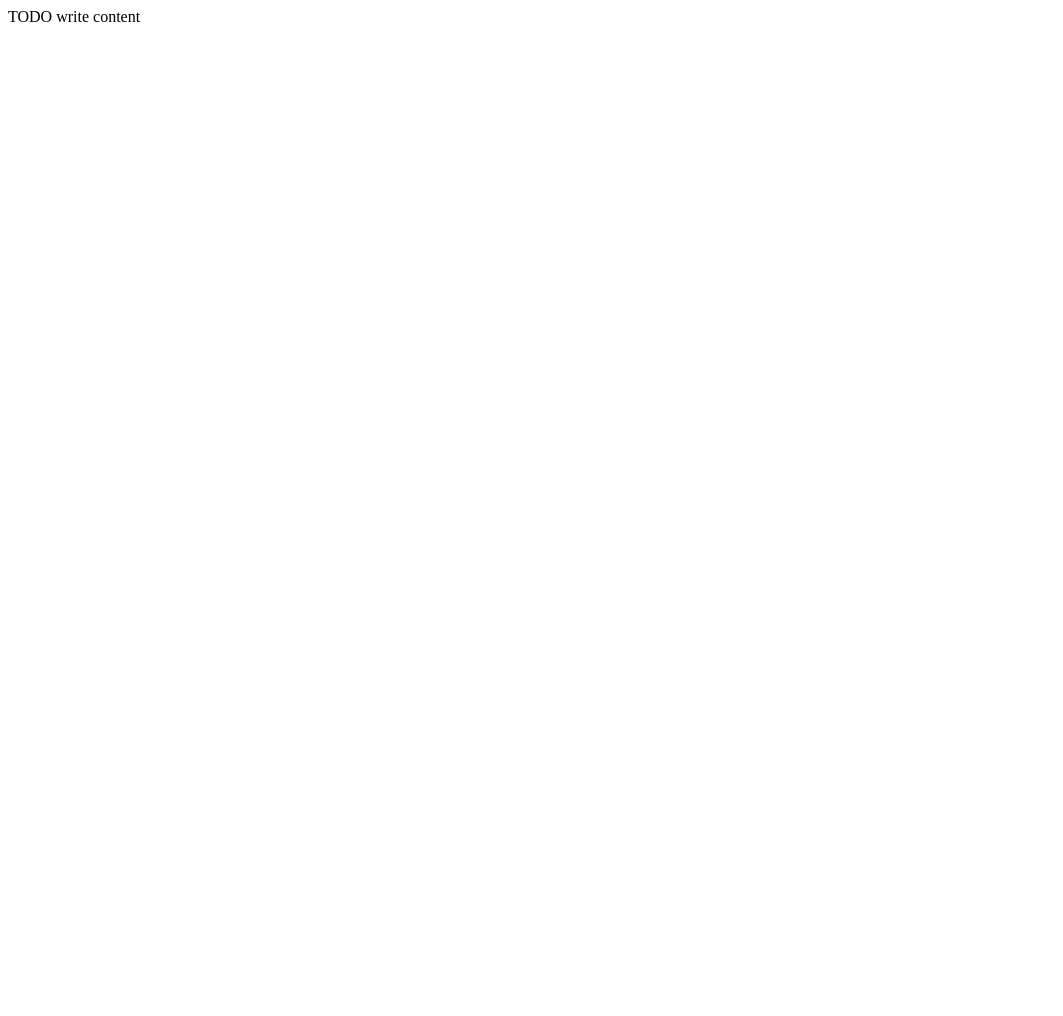
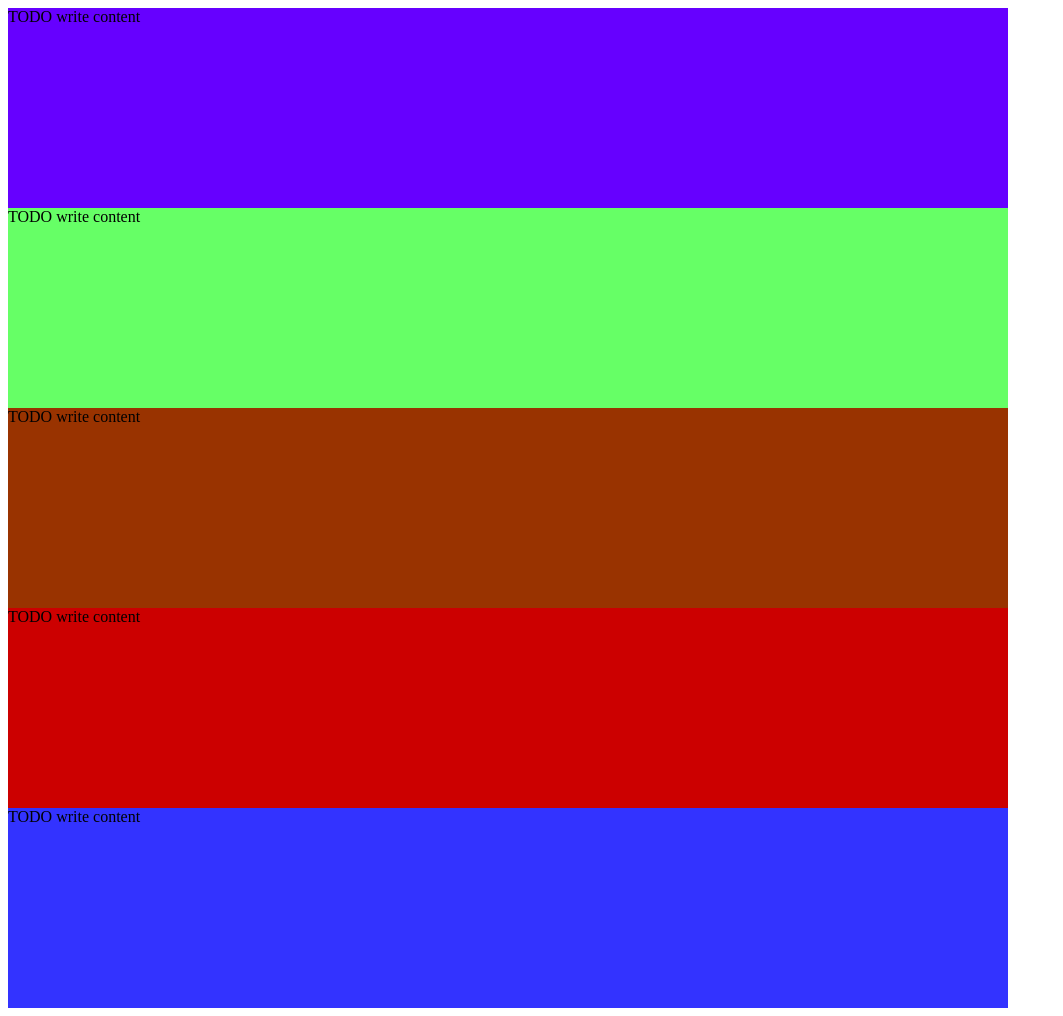
Before and after one commit to dyubero/GitHubGrupo, a plain HTML site: page public_html/index.html in a window 1280 px wide. Shown: the whole page, without its empty margins (0-1063 px from the left). Before the commit the page ends 800 px from the top, so only its background shows below. Drawn offline with nearby package versions, Linux system fonts and the light colour scheme.

Commit message:
TerminadoJavaScript
juntar todos en el index.html

```diff
--- /dev/null
+++ b/public_html/css/css.css
@@ -0,0 +1,28 @@
+
+
+
+#daniYube{
+    width: 1000px;
+    height: 200px;
+    background: #6600ff;
+}
+#daniLopez{
+    width: 1000px;
+    height: 200px;
+    background:#66ff66
+}
+#gonzalo{
+    width: 1000px;
+    height: 200px;
+    background:#993300
+}
+#jorge{
+    width: 1000px;
+    height: 200px;
+     background:#cc0000
+}
+#pablo{
+    width: 1000px;
+    height: 200px;
+    background:#3333ff
+}
--- a/public_html/index.html
+++ b/public_html/index.html
@@ -6,13 +6,29 @@ and open the template in the editor.
 -->
 <html>
     <head>
+        <link href="css/css.css" rel="stylesheet">
         <title>TODO supply a title</title>
         <meta charset="UTF-8">
         <meta name="viewport" content="width=device-width, initial-scale=1.0">
-        <script src="//code.jquery.com/jquery-1.11.2.min.js"></script>
-        <script src="//code.jquery.com/jquery-migrate-1.2.1.min.js"></script>
+
+        <script src="http://code.jquery.com/jquery-1.11.2.min.js"></script>
+        <script src="http://code.jquery.com/jquery-migrate-1.2.1.min.js"></script>
+
     </head>
     <body>
-        <div>TODO write content</div>
+
+        <div id="daniYube"></div>
+        <div id="daniLopez"></div>
+        <div id="gonzalo"></div>
+        <div id="jorge"></div>
+        <div id="pablo"></div>
+
+        <script>$('#daniYube').load("DanielYubero.html");
+            $('#daniLopez').load("danielLópez.html");
+            $('#gonzalo').load("GonzaloDeLasHeras.html");
+            $('#jorge').load("Jorge.html");
+            $('#pablo').load("PabloCar.html");
+        </script>
+
     </body>
 </html>
```
Also changed, not shown: 2 other files.
